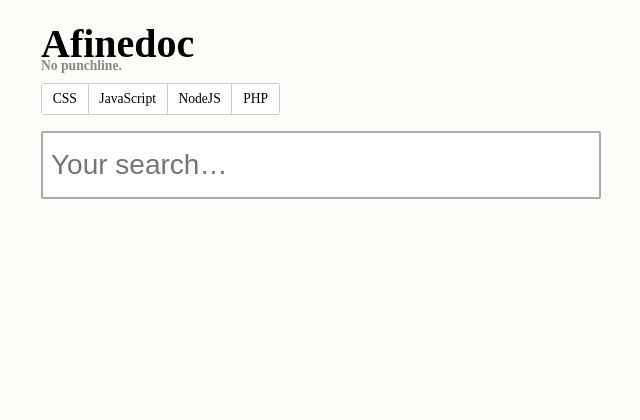
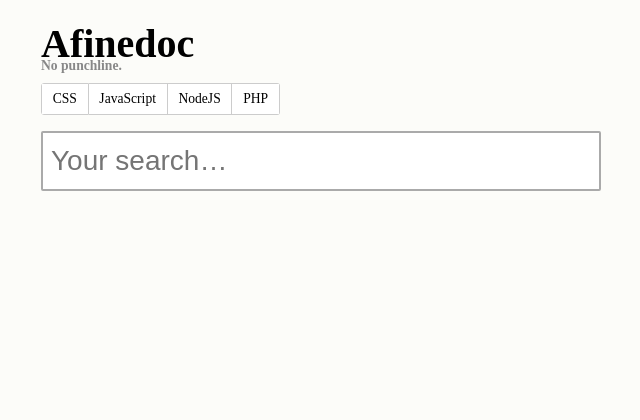
Before and after one commit to afinedayproductions/afinedoc, a CodeIgniter app: page / in a window 1280 px wide. Shown: the top 420 px of the page, without its empty margins (319-959 px from the left). Run offline with CodeIgniter, Linux system fonts and the light colour scheme.

Commit message:
Fix: input height + padding glitch for at least chrome, ff, safari

```diff
--- a/assets/css/style.css
+++ b/assets/css/style.css
@@ -185,17 +185,17 @@ article.php .title, article.php .description {
 #input-label {
 	position: relative;
 
-	height: 5.25rem; /* fix padding transition problem */
+	margin-top: 1rem;
 	overflow: hidden;
 }
 
 /* normal state */
 #input-label input {
-	border: .15rem solid #aaa;
+	border: 0.15rem solid #aaa;
 	border-radius: 2px;
 	display: block;
 	font-size: 1.75rem;
-	margin-top: 1rem;
+	height: 3.75rem;
 	padding: 1rem 0.5rem;
 	width: 100%;
 
```
